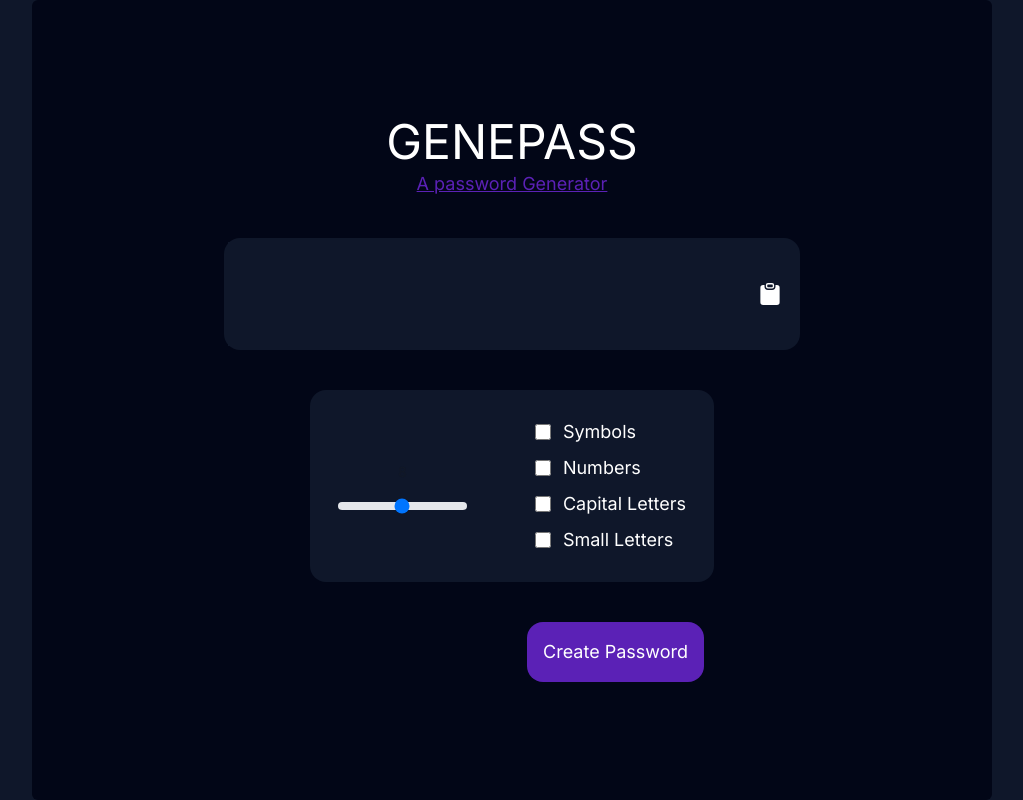
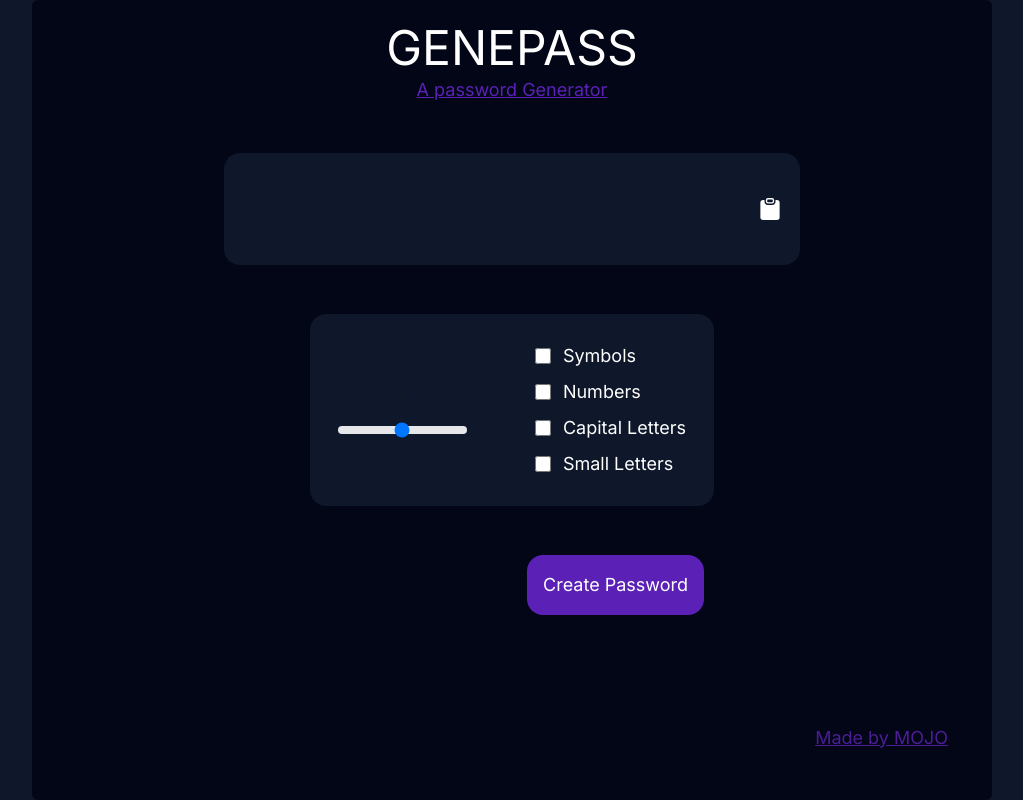
Before and after one commit to romulomelendez/genepass-api, a Next.js app in the folder frontend/: page / in a window 1280 px wide. Shown: the whole page, without its empty margins (128-1151 px from the left). Built offline with nearby package versions, Linux system fonts and the light colour scheme.

Commit message:
feat: creating a footer to link github

```diff
--- a/frontend/src/app/page.tsx
+++ b/frontend/src/app/page.tsx
@@ -1,19 +1,21 @@
 import Header from '../components/Header'
 import PasswordDisplay from '../components/PasswordDisplay'
-import ActionButtons from '../components/ActionButtons'
-import CreatePwdBtn from '../components/CreatePwdBtn'
+import ActionButtons from '@/components/ActionButtons'
+import CreatePwdBtn from '@/components/CreatePwdBtn'
+import Footer from '@/components/Footer'
 
-import { PasswordProvider } from '../providers/PasswordProvider'
+import { PasswordProvider } from '@/providers/PasswordProvider'
 
 const Home: React.FC = async () => (
   <div className="bg-slate-900 text-white sm:w-screen h-screen flex justify-center items-center">
-    <div className="bg-slate-950 w-screen sm:w-3/4 h-screen p-5 flex flex-col justify-center items-center gap-10 rounded-md">
+    <div className="bg-slate-950 w-screen sm:w-3/4 h-screen p-5 flex flex-col justify-around items-center gap-10 rounded-md">
       <PasswordProvider>
         <Header />
         <PasswordDisplay />
         <ActionButtons />
         <CreatePwdBtn />
       </PasswordProvider>
+      <Footer />
     </div>
   </div>
 )
--- /dev/null
+++ b/frontend/src/components/Footer.tsx
@@ -0,0 +1,13 @@
+import Link from "next/link"
+
+const Footer: React.FC = () => (
+    <div className="flex justify-end w-full p-2 mt-9">
+        <span className="text-violet-900 w-max p-4 rounded-2xl text-lg hover:text-violet-950">
+            <Link className="underline" href={`${process.env.NEXT_PUBLIC_GITHUB}`}>
+                Made by MOJO
+            </Link>
+        </span>
+    </div>
+)
+
+export default Footer
```
Also changed, not shown: 1 other file (tests, documents, lock files or other folders).
